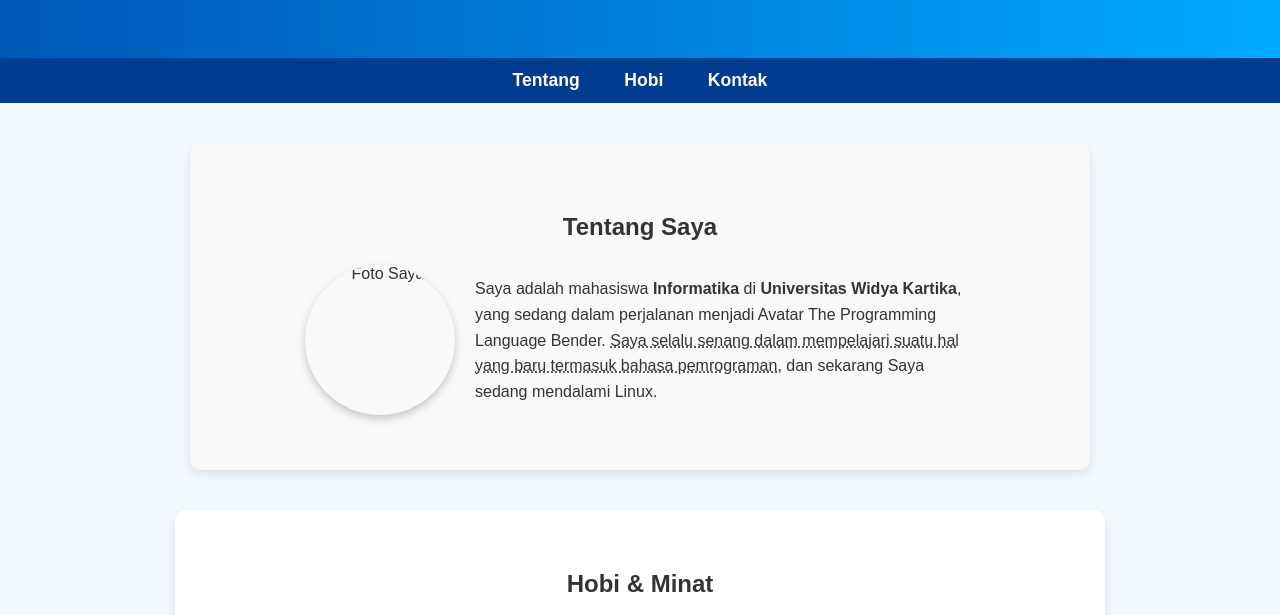
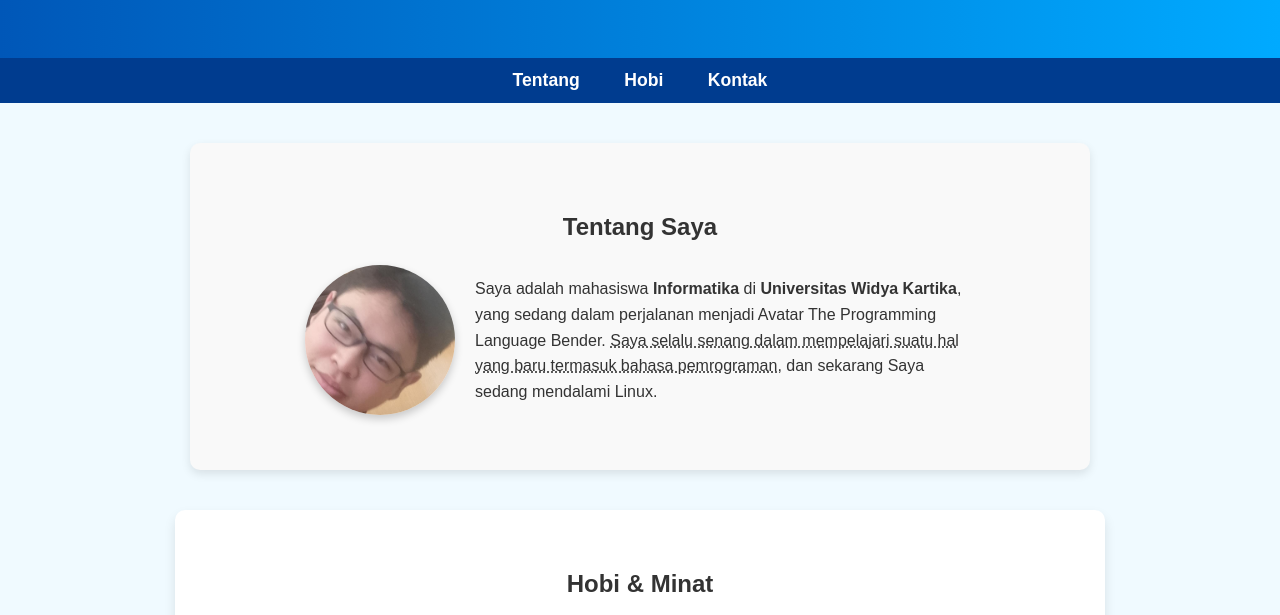
Before and after one commit to Maikeeel-05/Portofolio, a plain HTML site: page index.html in a window 1280 px wide. Shown: the part 133-748 px from the top of the page. Drawn offline with Linux system fonts and the light colour scheme; the site is published under a folder, as on GitHub Pages, so addresses that start at the root find nothing.

Commit message:
Add files via upload

```diff
--- a/index.html
+++ b/index.html
@@ -3,7 +3,7 @@
 <head>
     <meta charset="UTF-8">
     <meta name="viewport" content="width=device-width, initial-scale=1.0">
-    <title>Website Portofolio</title>
+    <title>Weebsite Portofolio</title>
     <link rel="stylesheet" href="assets/style.css">
     <script defer src="script.js"></script>
 </head>
@@ -24,7 +24,7 @@
     <section id="about">
         <h2>Tentang Saya</h2>
         <div class="about-container">
-            <img src="/assets/Foto saya.jpg" alt="Foto Saya" class="profile-photo">
+            <img src="assets/Foto saya.jpg" alt="Foto Saya" class="profile-photo">
             <div class="about-text">
                 <p>
                     Saya adalah mahasiswa <b>Informatika</b> di <b>Universitas Widya Kartika</b>, yang sedang dalam perjalanan menjadi Avatar The Programming Language Bender.
```
